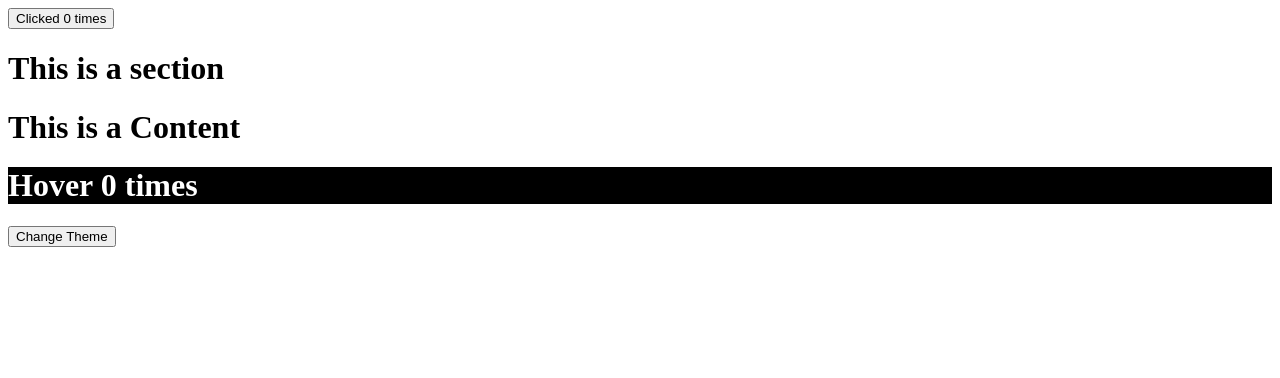
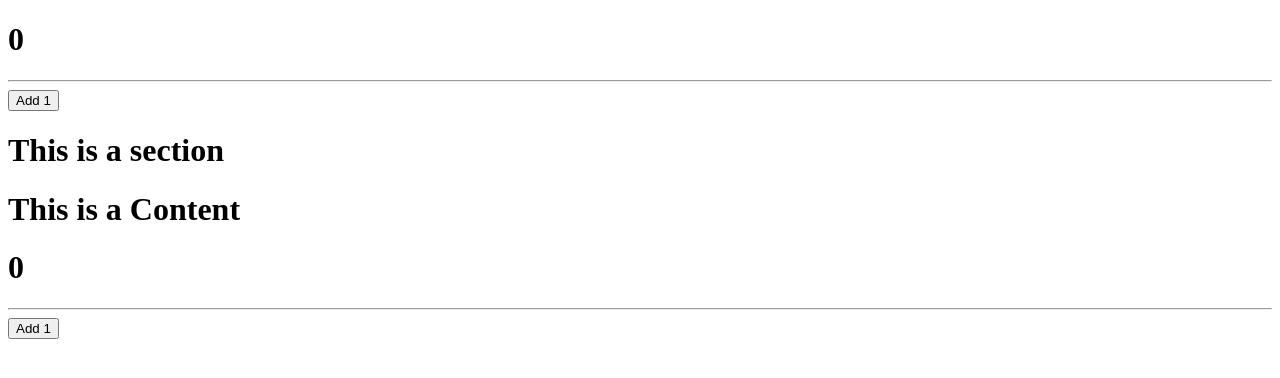
Before and after one commit to shuvo18103107/Deep-Dive-to-React, a React (Create React App) app: page / in a window 1280 px wide. Shown: the top 378 px of the page. Built offline with nearby package versions, Linux system fonts and the light colour scheme.

Commit message:
✅ usestate deep dive

```diff
--- a/src/components/Counter.js
+++ b/src/components/Counter.js
@@ -1,26 +1,21 @@
-import React from 'react';
+/* eslint-disable prettier/prettier */
+import { useState } from 'react';
 
-class Counter extends React.Component {
-    state = { count: 0 };
-
-    incrementCount = () => {
-        this.setState((prevState) => ({ count: prevState.count + 1 }));
+const Counter = function () {
+    const [counter, setCounter] = useState(0);
+    const addNumber = () => {
+        // eslint-disable-next-line no-plusplus
+        // setCounter(counter+1)
+        setCounter((prevState)=>prevState+1)
     };
-
-    render() {
-        const { count } = this.state;
-        const { children } = this.props;
-        return children(count, this.incrementCount);
-    }
-}
-
+    return (
+        <div>
+            <h1>{counter}</h1>
+            <hr />
+            <button type="button" onClick={addNumber}>
+                Add 1
+            </button>
+        </div>
+    );
+};
 export default Counter;
-
-// ekhn ei khane amra kono element baniye render korbo na , ei component e amra props akare ekta function pathabo seta bolbe ki render korbo
-
-// a comparison between hoc and render props pattern
-
-/*
-hoc and render props 2 tar e main concept holo alada ekta common component thakbe jeta state+ method gula pass kore dibe component gulai
-ready korqa function with state just call dilei functional hobe
-*/
```
